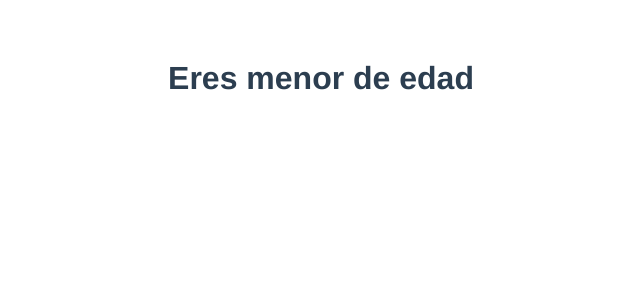
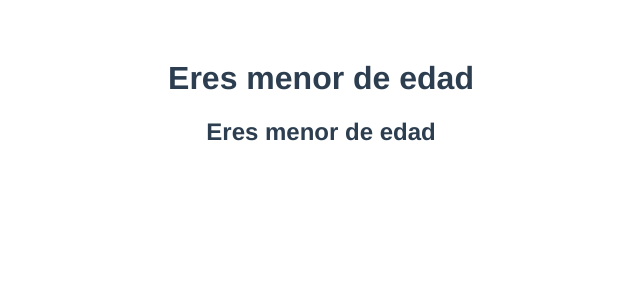
Before and after one commit to LissLiddell/vue, a Vue app: page / in a window 1280 px wide. Shown: the top 300 px of the page, without its empty margins (319-959 px from the left). Built offline with nearby package versions, Linux system fonts and the light colour scheme.

Commit message:
Feat:: v-if, v-else, v-else-if VS v-show

```diff
--- a/src/components/ExampleSelective.vue
+++ b/src/components/ExampleSelective.vue
@@ -1,6 +1,15 @@
 <template>
+
+    <!--v-if:Pintar o no pintar nodo en virtual dom VS v-show:Pintando todos los nodos en virtual dom pero con css lo oculta-->
     <h1 v-if="age < 18"> Eres menor de edad</h1>
     <h1 v-else> Eres mayor de edad</h1>
+
+    <h2 v-show="age < 18"> Eres menor de edad</h2>
+    <h2 v-show="age > 18"> Eres mayor de edad</h2>
+
+    <!-- v-if cuando el pintado se pinte pocos veces-->
+    <!-- v-show cuando el render sea muy frecuente-->
+
 </template>
 
 <script lang="ts" setup>
```
